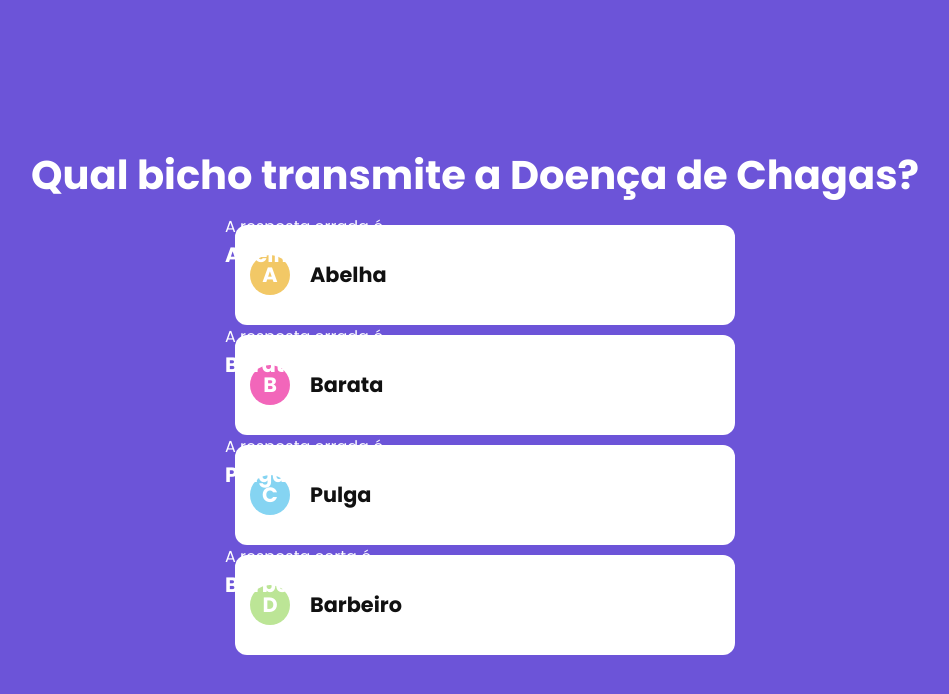
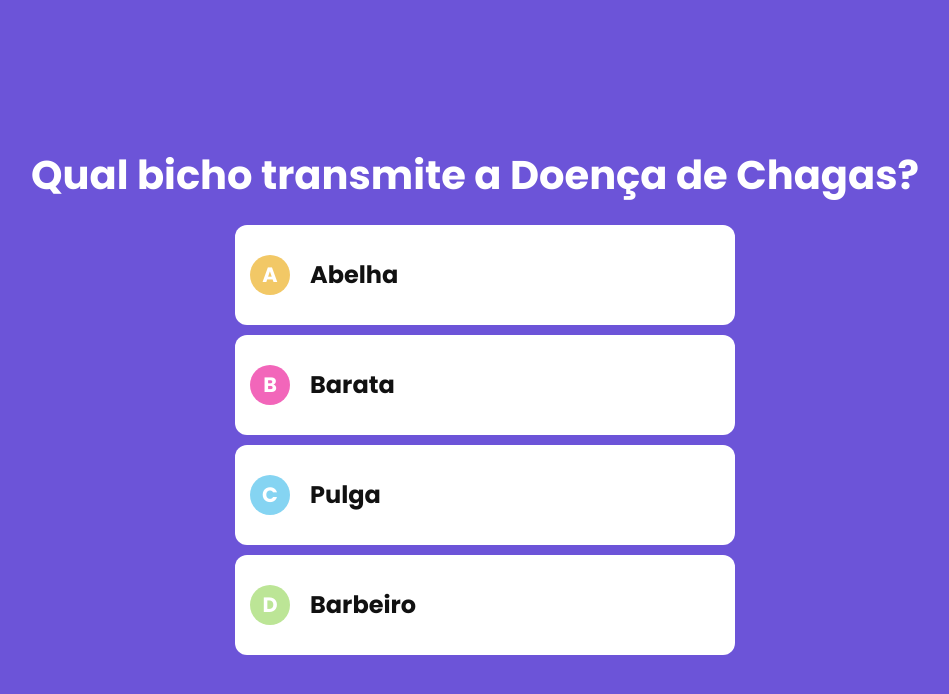
Before and after one commit to marcosgregorio/curso-next-js, a Next.js app in the folder quiz/: page / in a window 1280 px wide. Shown: the top 694 px of the page, without its empty margins (165-1114 px from the left). Built offline with nearby package versions, Linux system fonts and the light colour scheme.

Commit message:
alterações

```diff
--- a/quiz/src/components/Resposta.tsx
+++ b/quiz/src/components/Resposta.tsx
@@ -14,6 +14,8 @@
     return (
         <div className={styles.resposta}>
             <div className={styles.conteudoResposta} onClick={() => props.respostaFornecida(props.indice)}>
+
+                {!resposta.revelada ? (
                     <div className={styles.frente}>
                         <div className={styles.letra} style={{ background: props.corLetra, color: '#ffff' }}>
                             {props.letra}
@@ -22,6 +24,7 @@
                             {resposta.valor}
                         </div>
                     </div>
+                ) : (
                     <div className={styles.verso}>
                         {resposta.certa ? (
                             <div className={styles.certa}>
@@ -35,6 +38,7 @@
                             </div>
                         )}
                     </div>
+                )}
             </div>
         </div>
     )
--- a/quiz/src/pages/index.tsx
+++ b/quiz/src/pages/index.tsx
@@ -4,6 +4,7 @@
 import { questoes } from "./api/bancoDeResposta";
 
 export default function Home() {
+  // const [questao, setques]
   function respostaFornecida(indice: number) {
     console.log(indice);
   }
--- a/quiz/src/styles/Resposta.module.css
+++ b/quiz/src/styles/Resposta.module.css
@@ -46,3 +46,25 @@
     font-size: 1.3rem;
     font-weight: bold;
 }
+
+.verso>div {
+    display: flex;
+    flex-direction: column;
+    align-items: center;
+    flex: 1;
+    border-radius: 12px;
+}
+
+.certa {
+    background-color: #2BAA6d;
+}
+
+.errada {
+    background-color: #E44a4c;
+}
+
+.certa,
+.errada,
+.valor {
+    font-size: 1.5rem
+}
```
Lines whose indentation alone changed are shown as unchanged.
